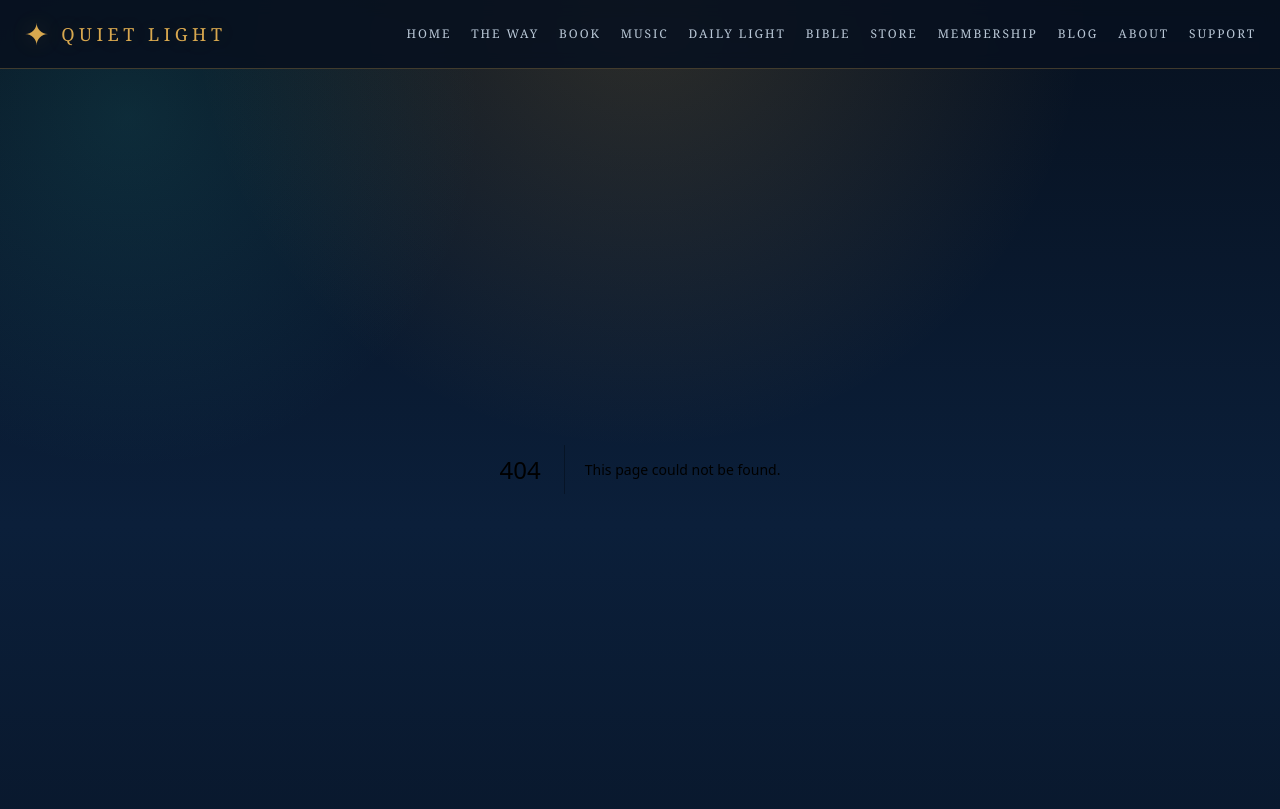
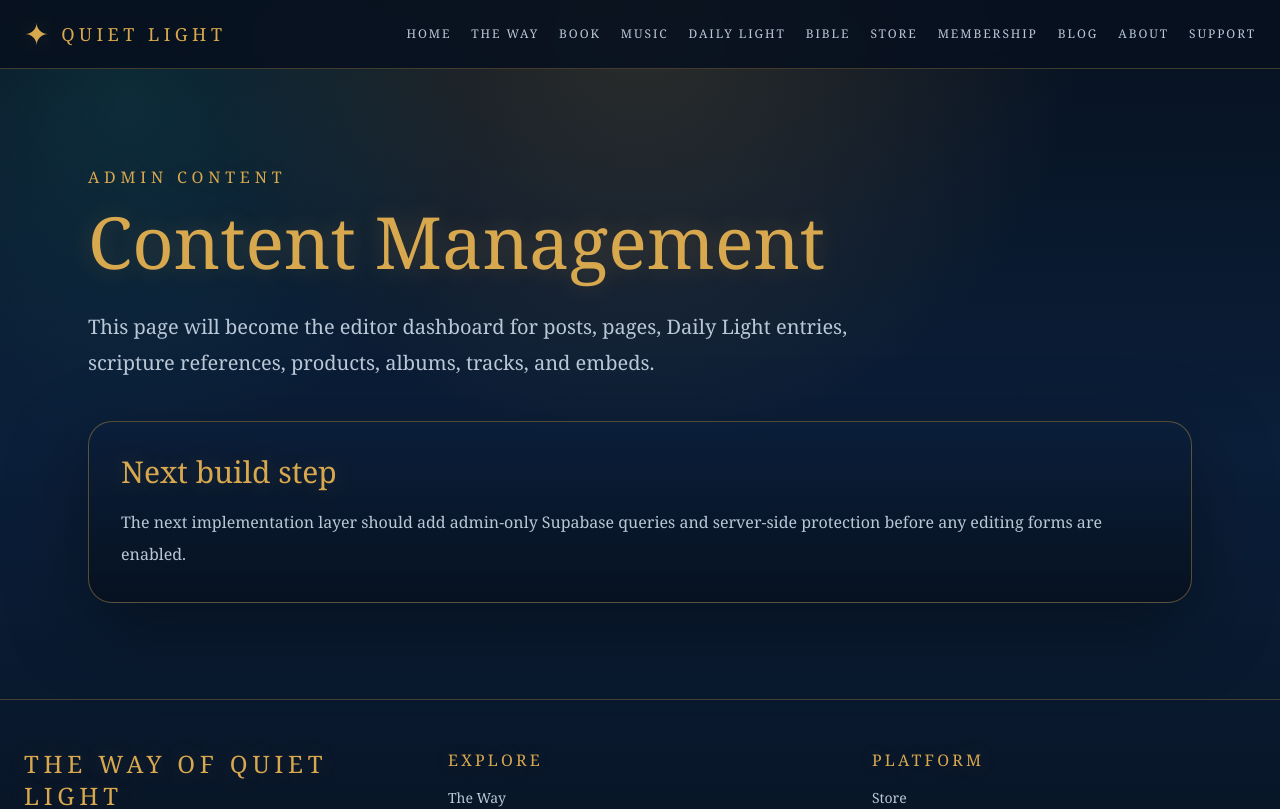
Before and after one commit to UnimatrixZeroRD/QuietLight, a Next.js app: page /admin/content in a window 1280 px wide. Before the commit this address had no page. Shown: the top 809 px of the page. Built offline with nearby package versions, Linux system fonts and the light colour scheme.

Commit message:
Add admin content planning page

```diff
--- /dev/null
+++ b/src/app/admin/content/page.tsx
@@ -0,0 +1,17 @@
+export default function AdminContentPage() {
+  return (
+    <main className="mx-auto max-w-6xl px-6 py-24">
+      <p className="gold-text uppercase tracking-[0.3em]">Admin Content</p>
+      <h1 className="gold-text mt-4 text-5xl md:text-7xl">Content Management</h1>
+      <p className="mt-8 max-w-3xl text-xl leading-9 text-[var(--muted-silver)]">
+        This page will become the editor dashboard for posts, pages, Daily Light entries, scripture references, products, albums, tracks, and embeds.
+      </p>
+      <div className="lantern-panel mt-10 rounded-3xl p-8">
+        <h2 className="gold-text text-3xl">Next build step</h2>
+        <p className="mt-4 leading-8 text-[var(--muted-silver)]">
+          The next implementation layer should add admin-only Supabase queries and server-side protection before any editing forms are enabled.
+        </p>
+      </div>
+    </main>
+  );
+}
```
